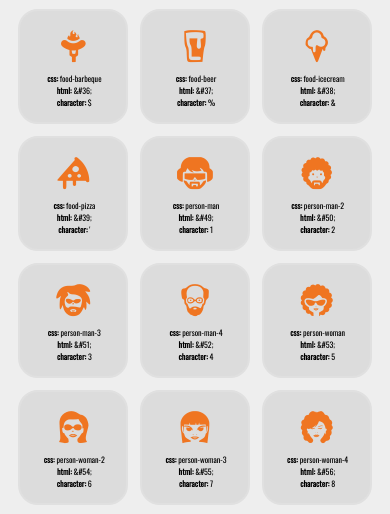
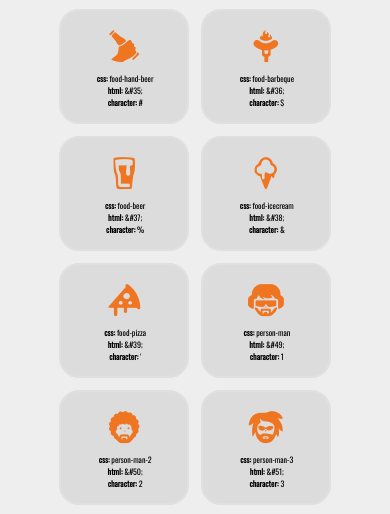
Before and after one commit to mborgbrant/hallifornia-font, a plain HTML site: page index.html in a window 390 px wide. Shown: the part 358-872 px from the top of the page. Drawn offline with nearby package versions, Linux system fonts and the light colour scheme.

Commit message:
Update 2016-02-27T15:06:15.510Z

```diff
--- a/index.html
+++ b/index.html
@@ -37,7 +37,7 @@
 			.icon-caption { font-size: 12px; padding: 6px 4px 6px 6px; }
 			.primary-color { color: #e0e0e0; }
 
-			.icon-item:hover, .icon-item:focus {
+			.icon-item:hover {
 				background-color: #333d47; color: #f0f0f0;
 				webkit-transform:scale(1.25) rotate(360deg); -moz-transform:scale(1.25) rotate(360deg); -ms-transform:scale(1.25) rotate(360deg); -o-transform:scale(1.25) rotate(360deg); transform:scale(1.25) rotate(-5deg); border-radius: 50%;
 				border: solid 2px #ef7521;
@@ -52,7 +52,7 @@
 
 			@media (max-width: 480px) {
 				.icon-item {
-					width: 90px;
+					width: 110px;
 				}
 				.icon {
 					font-size: 2em;
```
Also changed, not shown: fonts/hallifornia-font.ttf, fonts/hallifornia-font.woff, fonts/hallifornia-font.woff2, 2 other files.
